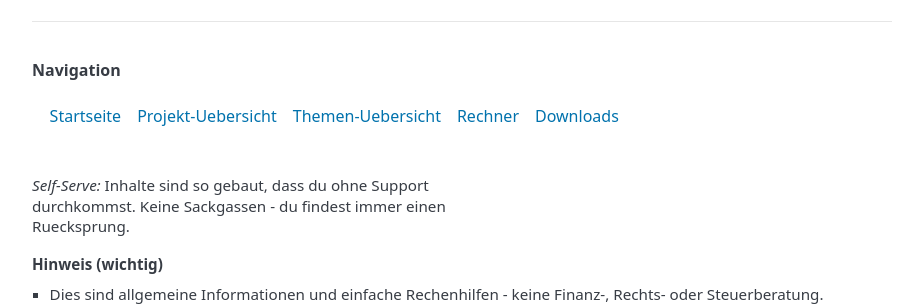
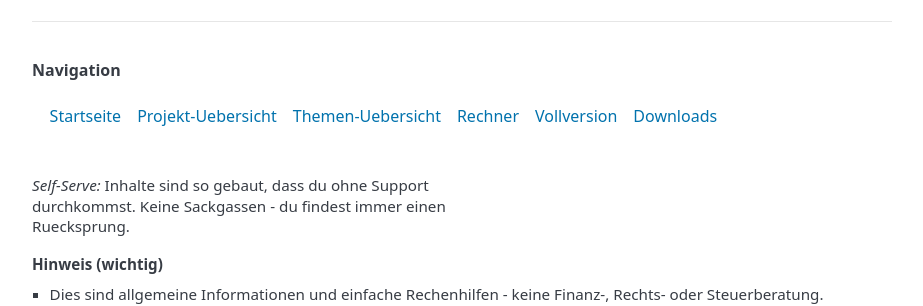
Before and after one commit to gluecklich-tools/einfach-geld-ordnen, a Jekyll site: the page built from downloads.md, in a window 1280 px wide. Shown: the part 398-704 px from the top of the page, without its empty margins (178-1101 px from the left). Built offline with Jekyll 4.4.1, drawn with Linux system fonts in a browser that asks for light colours.

Commit message:
Klaus-Run: automated gates + push 2026-02-20 15:42

```diff
--- a/_includes/no_sackgasse_footer.html
+++ b/_includes/no_sackgasse_footer.html
@@ -49,6 +49,7 @@
       <li><a href="{{ site.baseurl }}/pillar/index.html">Projekt-Uebersicht</a></li>
       <li><a href="{{ site.baseurl }}/pillar/cluster.html">Themen-Uebersicht</a></li>
       <li><a href="{{ site.baseurl }}/seiten/rechner-uebersicht.html">Rechner</a></li>
+          <li><a href="{{ site.baseurl }}/seiten/vollversion.html">Vollversion</a></li>
       <li><a href="{{ site.baseurl }}/seiten/downloads.html">Downloads</a></li>
     </ul>
   </div>
```
